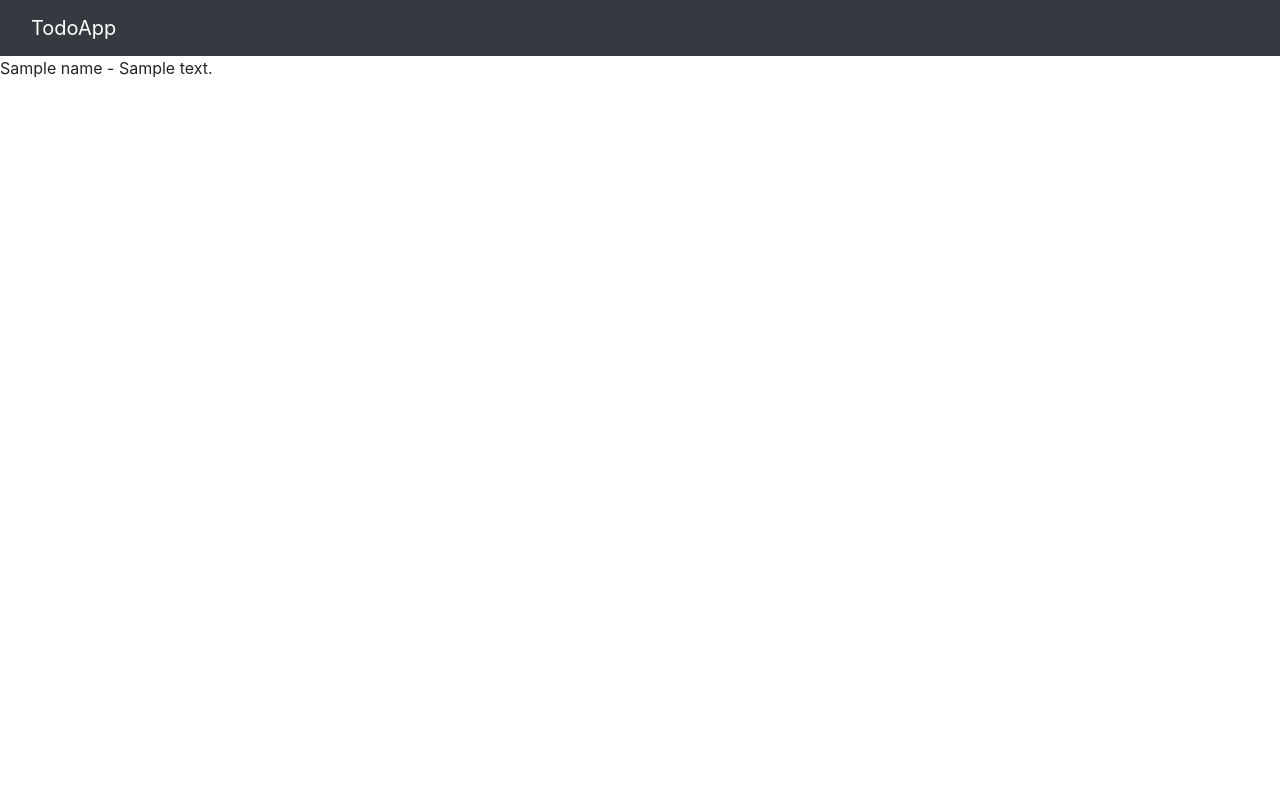
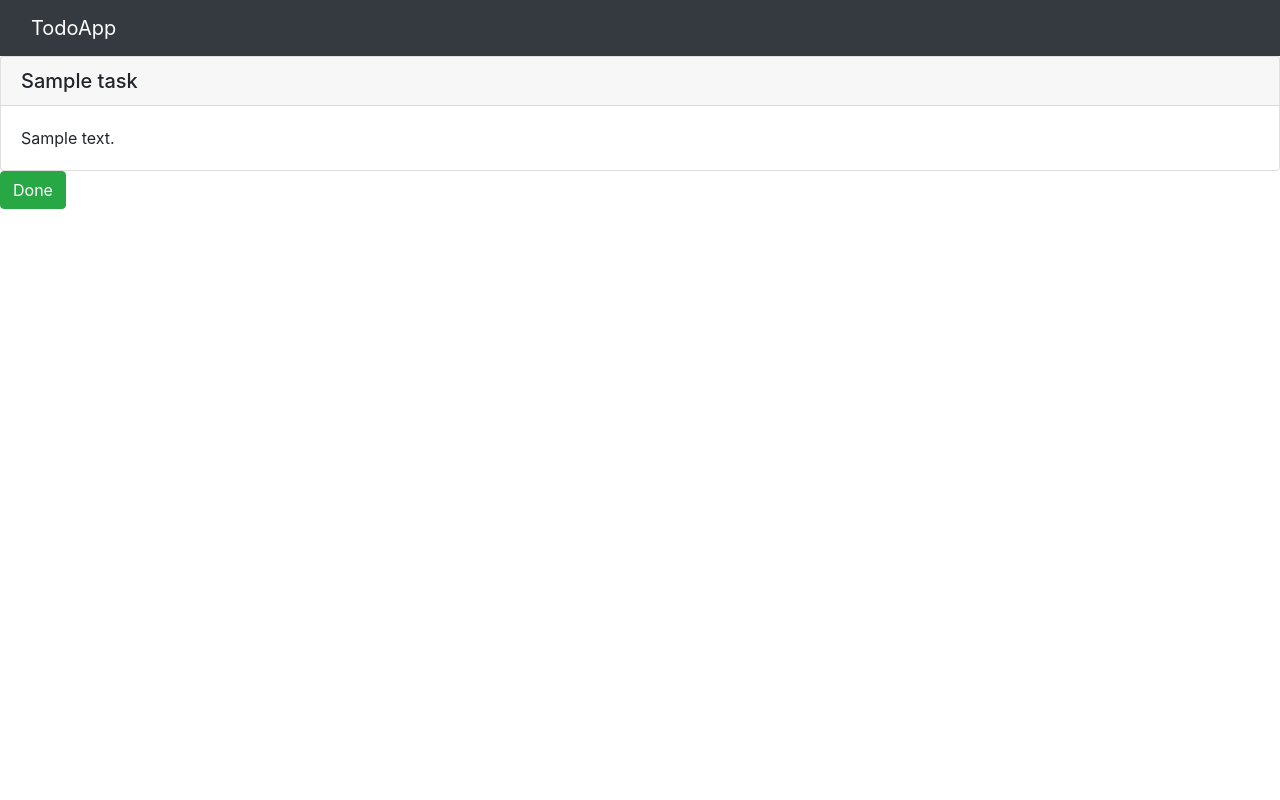
Before and after one commit to Nadtochii/task_tracker, a Django app: template todo/todoapp/templates/todoapp/detail.html in a window 1280 px wide. Run offline with Django 3.2, Linux system fonts and the light colour scheme; tables that the repository leaves empty hold one stand-in row (values such as "Sample post"); the template is opened without the code that fills it: values that come from a table or form of the project are taken from there, most other values are stand-ins (such as "Sample title", 1, 10 or a date in 2020); some libraries are stand-ins or nearby versions.

Commit message:
Update details page

```diff
--- a/todo/todoapp/templates/todoapp/detail.html
+++ b/todo/todoapp/templates/todoapp/detail.html
@@ -2,5 +2,16 @@
 {% load rest_framework %}
 
 {% block content %}
-    {{ name }} - {{ description }}
+
+    <div class="card">
+        <h5 class="card-header">{{ task.name }}</h5>
+        <div class="card-body">
+            <p class="card-text">{{ task.description }}</p>
+        </div>
+    </div>
+    <form action="{% url 'todoapp:delete_task' task.id %}" method="POST">
+        {% csrf_token %}
+        <button type="submit" class="btn btn-success">Done</button>
+    </form>
+
 {% endblock %}
--- a/todo/todoapp/templates/todoapp/index.html
+++ b/todo/todoapp/templates/todoapp/index.html
@@ -42,7 +42,7 @@
                                 {% csrf_token %}
                                 <div class="form-group">
                                     <label for="name">Name</label>
-                                    <input type="text" class="form-control" id="name" name="name">
+                                    <input type="text" class="form-control" id="name" name="name" required>
                                 </div>
                                 <div class="form-group">
                                     <label for="priority">Prioryty</label>
```
